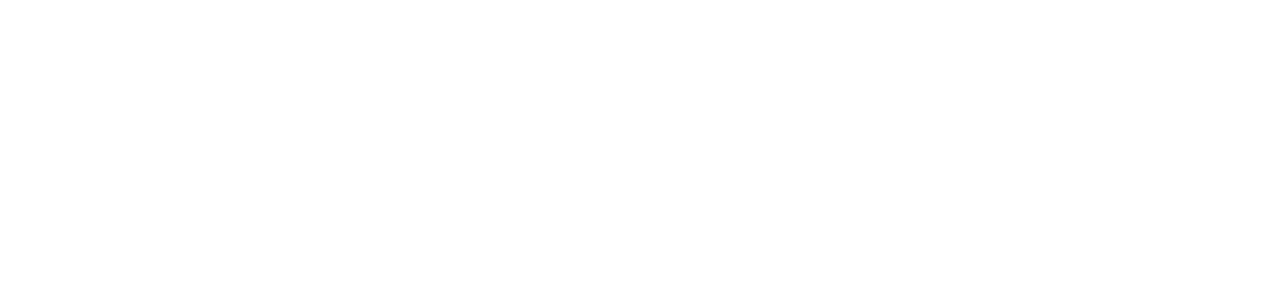
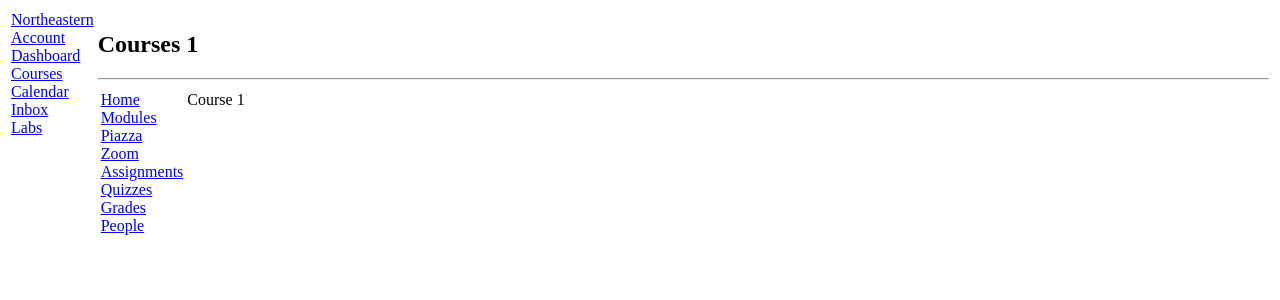
Before and after one commit to miguelit07/kambas-next-js-cs4550-fa25, a Next.js app: page /Courses/1 in a window 1280 px wide. Before the commit this address had no page. Shown: the top 300 px of the page. Built offline with nearby package versions, Linux system fonts and the light colour scheme.

Commit message:
fix course page

```diff
--- a/app/(Kambaz)/Courses/[cid]/page.tsx
+++ b/app/(Kambaz)/Courses/[cid]/page.tsx
@@ -1,6 +1,7 @@
 import { redirect } from "next/navigation";
 
-export default function CoursesPage({ params }: { params: { cid: string } }) {
-  const { cid } = params;
-  redirect(`/Courses/${cid}/Home`);
+export default function CoursesPage({
+  params,
+}: { params: { cid: string } }) {
+  return <div>Course {params.cid}</div>;
 }
```
